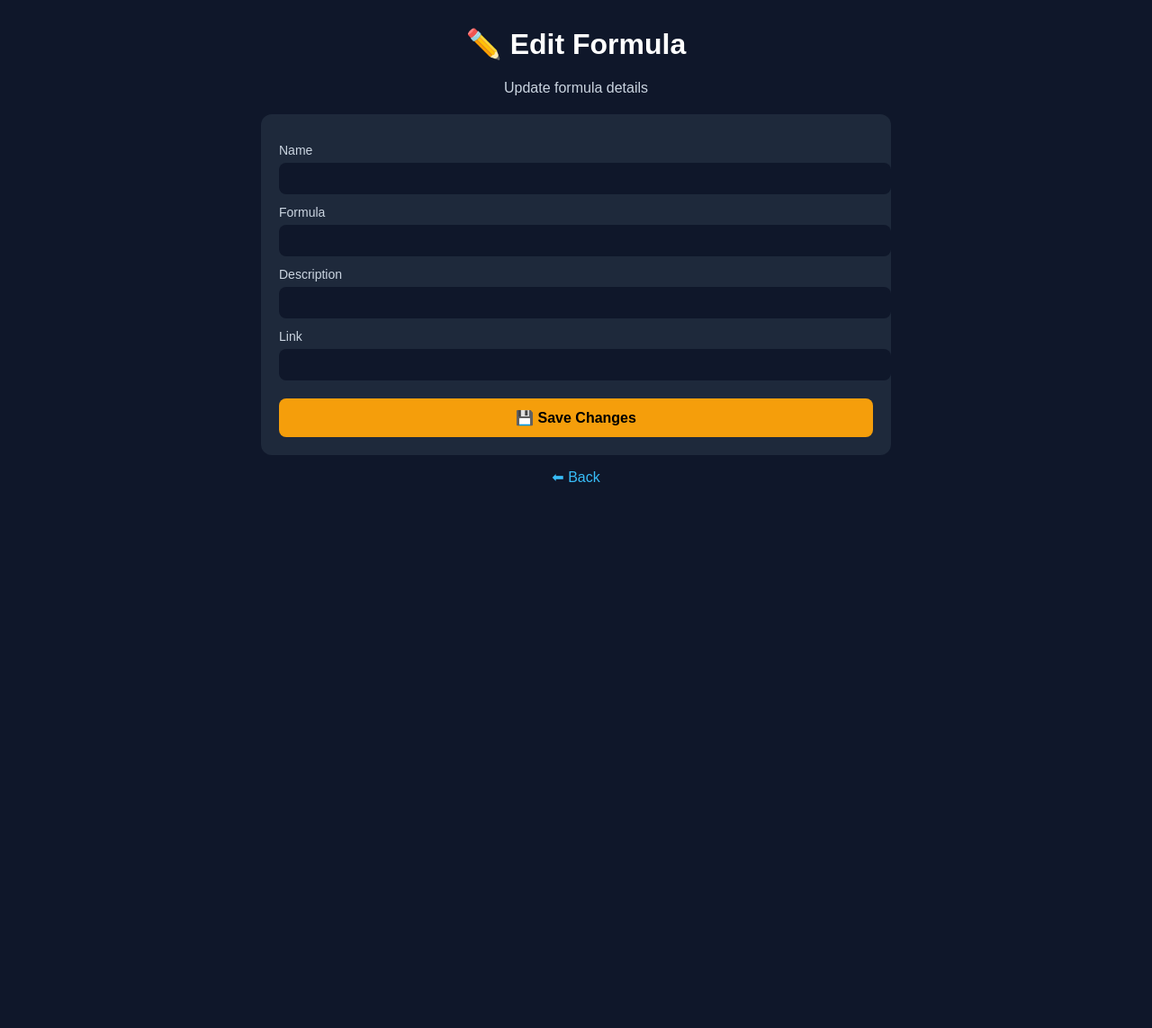
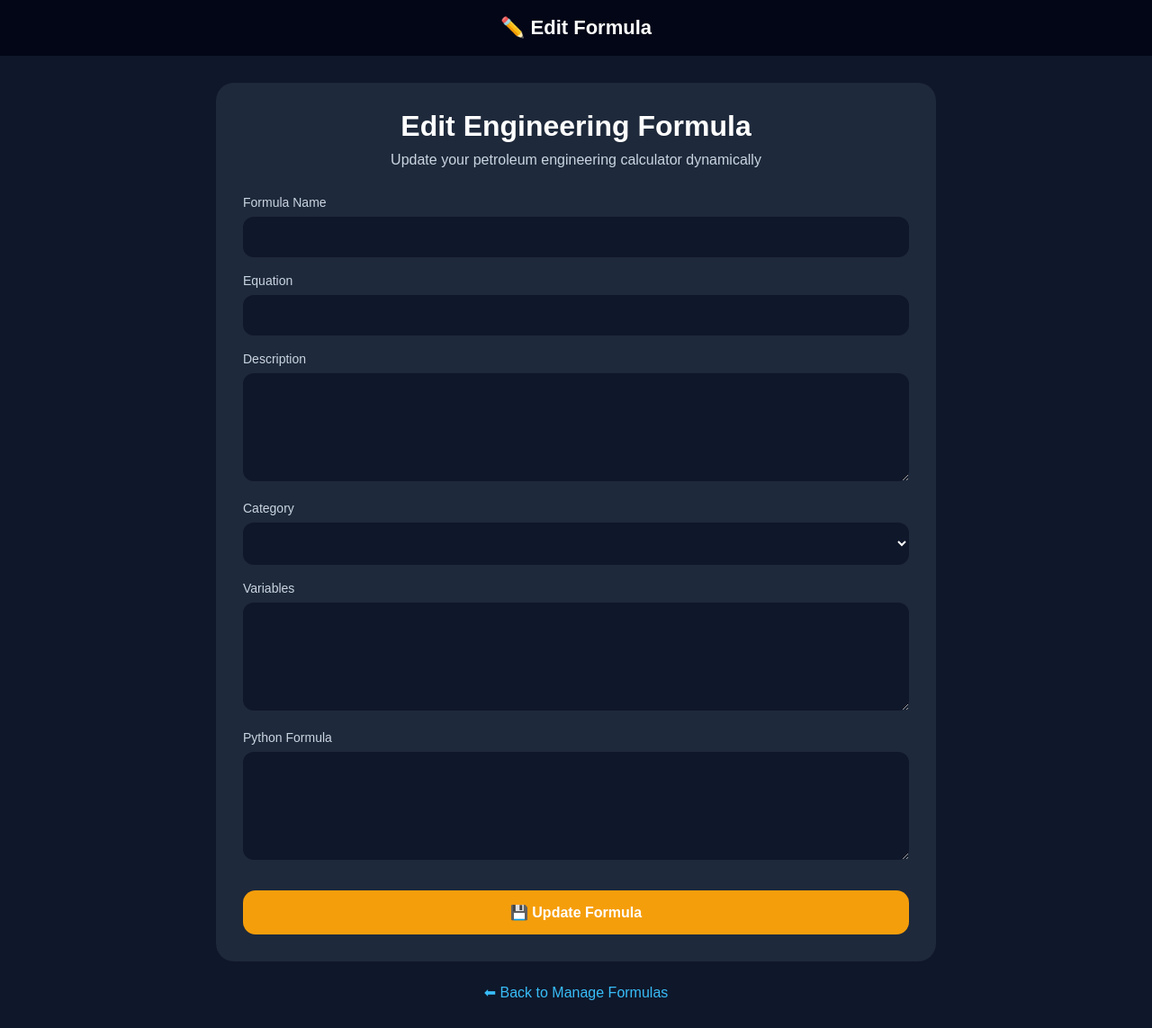
Before and after one commit to djamiloudjamilou821-sketch/Petrol-APP, a Flask app: template templates/admin/edit_formula.html in a window 1280 px wide. Shown: the whole page at 90% size. Before the commit the page ends 536 px from the top, so only its background shows below. Run offline with Flask 3, Linux system fonts and the light colour scheme; the template is opened without the code that fills it, so the values that code supplies are empty.

Commit message:
Update edit_formula.html

```diff
--- a/templates/admin/edit_formula.html
+++ b/templates/admin/edit_formula.html
@@ -2,116 +2,214 @@
 <html>
 <head>
     <title>Edit Formula</title>
+
     <meta name="viewport" content="width=device-width, initial-scale=1.0">
 
     <style>
-        body {
-            margin: 0;
-            font-family: Arial;
-            background: #0f172a;
-            color: white;
+
+        *{
+            box-sizing:border-box;
         }
 
-        .container {
-            width: 92%;
-            max-width: 700px;
-            margin: auto;
-            margin-top: 30px;
+        body{
+            margin:0;
+            font-family:Arial, sans-serif;
+            background:#0f172a;
+            color:white;
         }
 
-        h1 {
-            text-align: center;
+        .topbar{
+            background:#020617;
+            padding:18px;
+            text-align:center;
+            font-size:22px;
+            font-weight:bold;
+            position:sticky;
+            top:0;
         }
 
-        p {
-            text-align: center;
-            color: #cbd5e1;
+        .container{
+            width:92%;
+            max-width:800px;
+            margin:auto;
+            padding:30px 0;
         }
 
-        .card {
-            background: #1e293b;
-            padding: 20px;
-            border-radius: 12px;
-            margin-top: 20px;
+        .card{
+            background:#1e293b;
+            padding:30px;
+            border-radius:20px;
         }
 
-        label {
-            display: block;
-            margin-top: 12px;
-            color: #cbd5e1;
-            font-size: 14px;
+        h1{
+            margin-top:0;
+            text-align:center;
+            margin-bottom:10px;
         }
 
-        input {
-            width: 100%;
-            padding: 10px;
-            margin-top: 6px;
-            border-radius: 8px;
-            border: none;
-            background: #0f172a;
-            color: white;
-            outline: none;
+        .subtitle{
+            text-align:center;
+            color:#cbd5e1;
+            margin-bottom:30px;
         }
 
-        button {
-            width: 100%;
-            margin-top: 20px;
-            padding: 12px;
-            border: none;
-            border-radius: 8px;
-            background: #f59e0b;
-            color: black;
-            font-size: 16px;
-            font-weight: bold;
-            cursor: pointer;
+        label{
+            display:block;
+            margin-top:18px;
+            margin-bottom:8px;
+            color:#cbd5e1;
+            font-size:14px;
         }
 
-        button:hover {
-            background: #d97706;
+        input,
+        textarea,
+        select{
+            width:100%;
+            padding:14px;
+            border:none;
+            border-radius:12px;
+            background:#0f172a;
+            color:white;
+            font-size:15px;
+            outline:none;
         }
 
-        a {
-            display: block;
-            text-align: center;
-            margin-top: 15px;
-            color: #38bdf8;
-            text-decoration: none;
+        textarea{
+            min-height:120px;
+            resize:vertical;
         }
+
+        .btn{
+            width:100%;
+            margin-top:30px;
+            padding:15px;
+            border:none;
+            border-radius:14px;
+            background:#f59e0b;
+            color:white;
+            font-size:16px;
+            font-weight:bold;
+            cursor:pointer;
+            transition:0.3s;
+        }
+
+        .btn:hover{
+            background:#d97706;
+        }
+
+        .back{
+            display:block;
+            text-align:center;
+            margin-top:25px;
+            color:#38bdf8;
+            text-decoration:none;
+        }
+
     </style>
 </head>
 
 <body>
 
+<div class="topbar">
+    ✏️ Edit Formula
+</div>
+
 <div class="container">
-
-    <h1>✏️ Edit Formula</h1>
-    <p>Update formula details</p>
 
     <div class="card">
 
+        <h1>Edit Engineering Formula</h1>
+
+        <div class="subtitle">
+            Update your petroleum engineering calculator dynamically
+        </div>
+
         <form method="POST">
 
-            <label>Name</label>
-            <input type="text" name="name" value="{{ formula.name }}" required>
+            <label>Formula Name</label>
+            <input
+                type="text"
+                name="name"
+                value="{{ formula.name }}"
+                required
+            >
 
-            <label>Formula</label>
-            <input type="text" name="formula" value="{{ formula.formula }}" required>
+            <label>Equation</label>
+            <input
+                type="text"
+                name="equation"
+                value="{{ formula.equation }}"
+                required
+            >
 
             <label>Description</label>
-            <input type="text" name="desc" value="{{ formula.desc }}">
 
-            <label>Link</label>
-            <input type="text" name="link" value="{{ formula.link }}">
+            <textarea
+                name="description"
+                required
+            >{{ formula.description }}</textarea>
 
-            <button type="submit">💾 Save Changes</button>
+            <label>Category</label>
+
+            <select name="category">
+
+                <option value="{{ formula.category }}">
+                    {{ formula.category }}
+                </option>
+
+                <option value="Reservoir">
+                    Reservoir Engineering
+                </option>
+
+                <option value="Drilling">
+                    Drilling Engineering
+                </option>
+
+                <option value="Production">
+                    Production Engineering
+                </option>
+
+                <option value="Fluid Mechanics">
+                    Fluid Mechanics
+                </option>
+
+                <option value="Pressure Analysis">
+                    Pressure Analysis
+                </option>
+
+                <option value="General">
+                    General Engineering
+                </option>
+
+            </select>
+
+            <label>Variables</label>
+
+            <textarea
+                name="variables"
+            >{{ formula.variables }}</textarea>
+
+            <label>Python Formula</label>
+
+            <textarea
+                name="python_formula"
+                required
+            >{{ formula.python_formula }}</textarea>
+
+            <button class="btn" type="submit">
+                💾 Update Formula
+            </button>
 
         </form>
 
     </div>
 
-    <a href="/admin/manage-formulas">⬅ Back</a>
+    <a href="/admin/manage-formulas" class="back">
+        ⬅ Back to Manage Formulas
+    </a>
 
 </div>
 
 </body>
 </html>
+</html>
```
